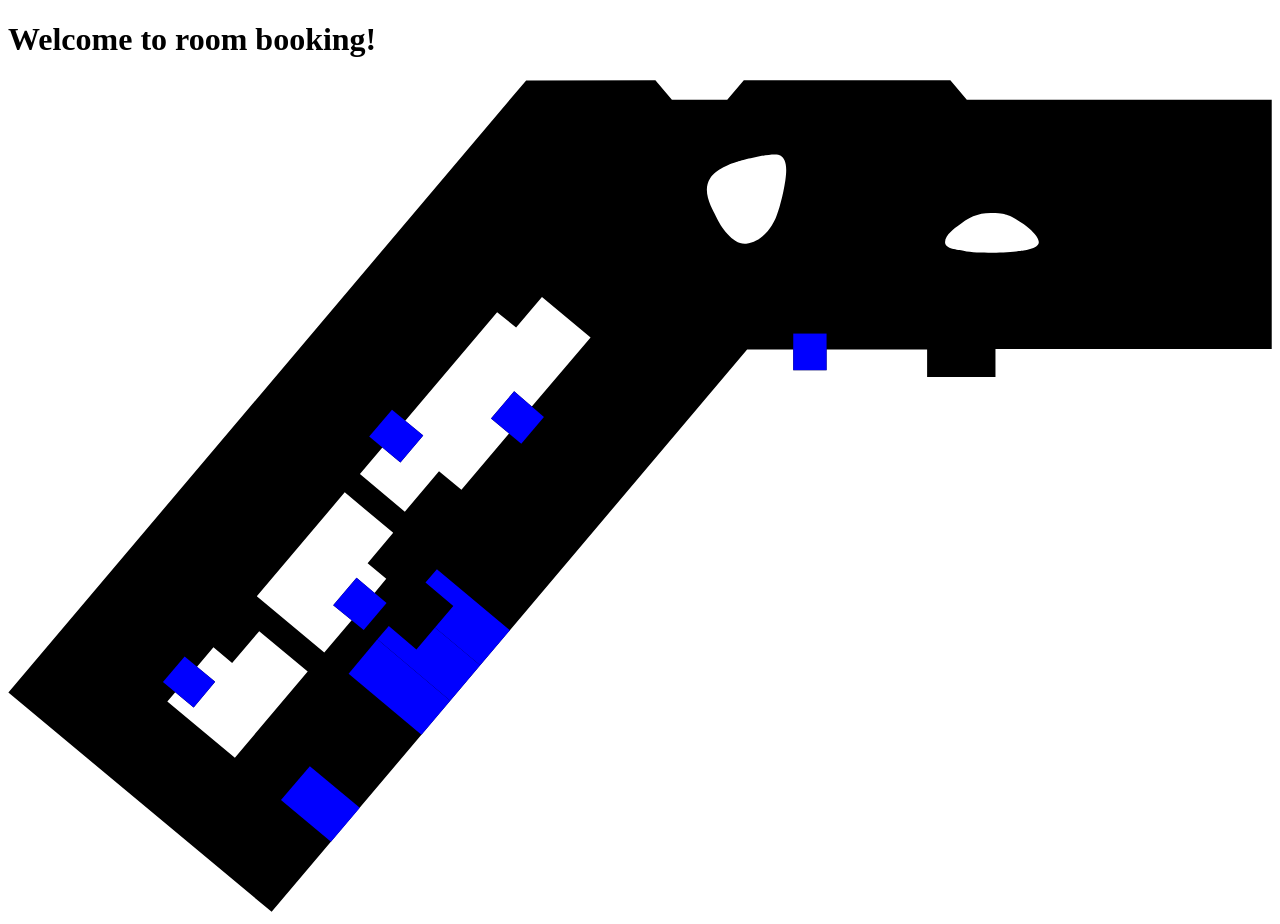
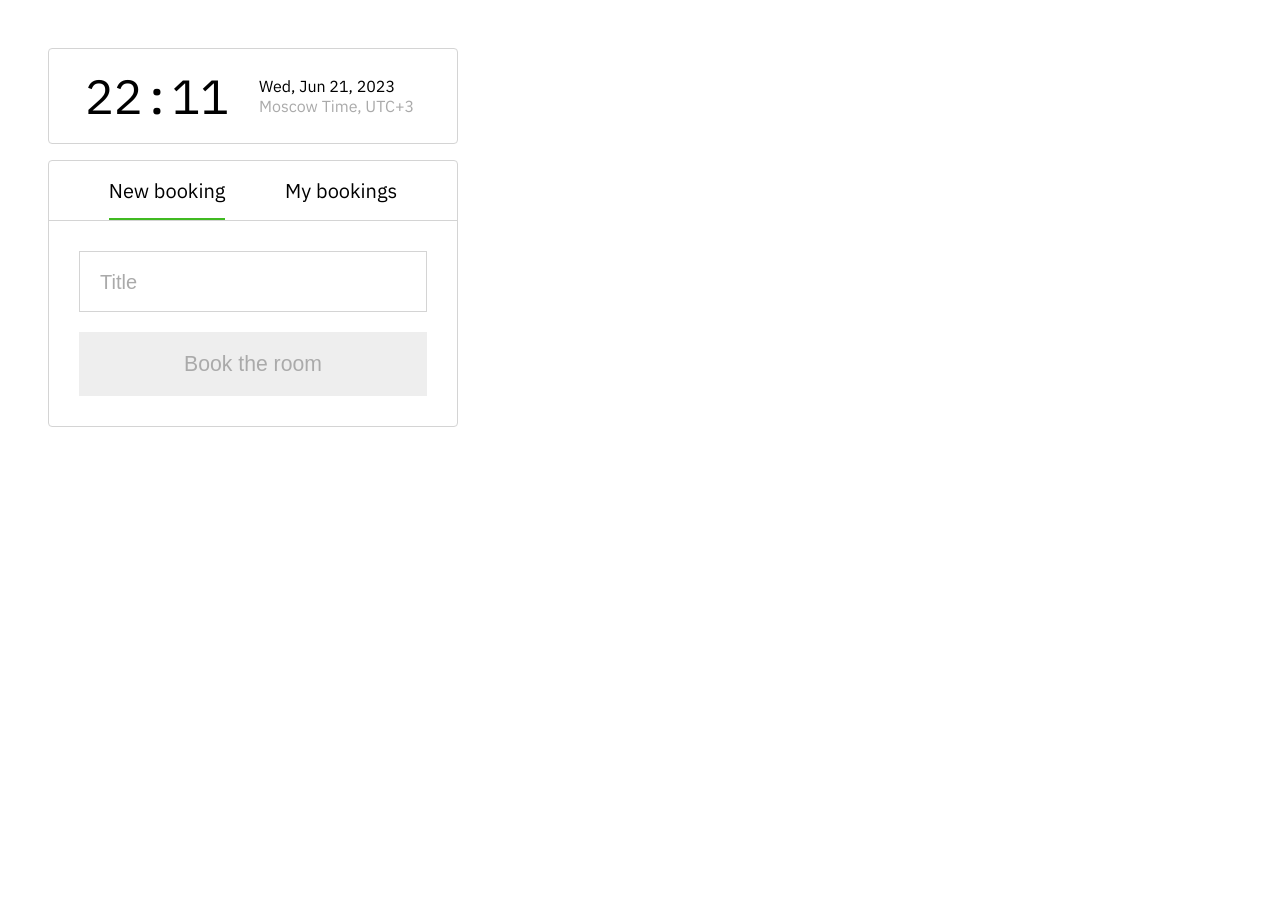
Before and after one commit to Inno-Gang/room-booking-app, a Nuxt app: page / in a window 1280 px wide. After the commit the page ends 800 px from the top, so only its background shows below. Built offline with nearby package versions, Linux system fonts and the light colour scheme.

Commit message:
feat: begin creating main page UI, fix styles formatting

```diff
--- /dev/null
+++ b/assets/css/globals.css
@@ -0,0 +1,23 @@
+:root {
+  --font-ibm-plex-sans: 'IBM Plex Sans';
+  --font-ibm-plex-mono: 'IBM Plex Mono';
+  --font-display: var(--font-ibm-plex-sans), sans-serif;
+  --font-mono: var(--font-ibm-plex-mono), monospace;
+  --page-background-color: #ffffff;
+}
+
+@media (prefers-color-scheme: dark) {
+  :root {
+    /* Dark theme */
+  }
+}
+
+body, html {
+  margin: 0;
+  padding: 0;
+  font-family: var(--font-display), sans-serif;
+}
+
+*, *::after, *::before {
+  box-sizing: border-box;
+}
--- /dev/null
+++ b/components/SquareButton.vue
@@ -0,0 +1,47 @@
+<template>
+  <button class="btn" v-bind="$attrs">
+    <slot/>
+  </button>
+</template>
+
+<style lang="scss" scoped>
+$text-normal-color: #ffffff;
+$bg-normal-color: #40BA21;
+$bg-hover-color: #369c1c;
+$text-disabled-color: #aaaaaa;
+$bg-disabled-color: #eeeeee;
+
+
+.btn {
+  cursor: pointer;
+
+  padding: 16px 20px;
+
+  font-size: 1.325rem;
+  font-weight: 400;
+  line-height: 1.5;
+  color: $text-normal-color;
+
+  background-color: $bg-normal-color;
+  border: none;
+  border-radius: 0;
+  outline: none;
+  box-shadow: none;
+
+  transition-timing-function: ease;
+  transition-duration: 0.5s;
+  transition-property: background-color;
+
+  &:disabled {
+    cursor: not-allowed;
+    color: $text-disabled-color;
+    background-color: $bg-disabled-color;
+    transition-duration: unset;
+  }
+
+  &:not(:disabled):hover {
+    background-color: $bg-hover-color;
+    transition-duration: 0.2s;
+  }
+}
+</style>
--- /dev/null
+++ b/components/SquareInput.vue
@@ -0,0 +1,56 @@
+<script lang="ts" setup>
+defineProps(["modelValue"]);
+defineEmits(["update:modelValue"]);
+
+const inputRef = ref<HTMLInputElement>();
+
+function handleInputClick() {
+  inputRef.value?.focus();
+}
+</script>
+
+<template>
+  <div class="container" @click="handleInputClick">
+    <input
+      ref="inputRef"
+      :value="modelValue"
+      class="input"
+      v-bind="$attrs"
+      @input="$emit('update:modelValue', $event.target.value)"
+    >
+  </div>
+</template>
+
+<style lang="scss" scoped>
+
+$placeholder-color: #AAAAAA;
+$border-color: #D4D4D4;
+$font-size: 1.25rem;
+
+.container {
+  padding: 16px 20px;
+  font-size: $font-size;
+  border: 1px solid $border-color;
+
+  &:hover {
+    cursor: text;
+  }
+}
+
+.input {
+  width: 100%;
+  margin: 0;
+  padding: 0;
+
+  font-size: $font-size;
+
+  background-color: transparent;
+  border: none;
+  outline: none;
+  box-shadow: none;
+
+  &::placeholder {
+    color: $placeholder-color;
+  }
+}
+</style>
--- a/nuxt.config.ts
+++ b/nuxt.config.ts
@@ -1,4 +1,13 @@
 // https://nuxt.com/docs/api/configuration/nuxt-config
 export default defineNuxtConfig({
-  devtools: { enabled: true }
-})
+  devtools: { enabled: true },
+  css: ["~/assets/css/globals.css"],
+  modules: ["@nuxtjs/google-fonts"],
+  googleFonts: {
+    subsets: ["cyrillic", "latin"],
+    families: {
+      "IBM+Plex+Sans": [400],
+      "IBM+Plex+Mono": [400],
+    },
+  },
+});
--- a/pages/index.vue
+++ b/pages/index.vue
@@ -1,4 +1,155 @@
+<script lang="ts" setup>
+import { useNow } from "@vueuse/core";
+
+const title = ref("");
+const disabled = computed(() => {
+  return title.value.length === 0;
+});
+
+const now = useNow();
+const time = computed(() => {
+  return now.value.toLocaleString("en-US", {
+    timeZone: "Europe/Moscow",
+    hour: "numeric",
+    minute: "numeric",
+    hour12: false,
+  });
+});
+const fullDate = computed(() => {
+  return now.value.toLocaleString("en-US", {
+    timeZone: "Europe/Moscow",
+    weekday: "short",
+    month: "short",
+    day: "numeric",
+    year: "numeric",
+  });
+});
+
+
+</script>
+
 <template>
-  <h1>Welcome to room booking!</h1>
-  <Map></Map>
+  <div class="sidebar">
+    <div class="plate time-plate">
+      <span class="time-plate__time">{{ time }}</span>
+      <div class="time-plate__date-container">
+        <span class="time-plate__date">{{ fullDate }}</span>
+        <span class="time-plate__timezone">Moscow Time, UTC+3</span>
+      </div>
+    </div>
+    <div class="plate">
+      <div class="booking-plate__header">
+        <span class="booking-plate__section-item active">New booking</span>
+        <span class="booking-plate__section-item">My bookings</span>
+      </div>
+      <div class="booking-plate__body">
+        <SquareInput v-model="title" placeholder="Title"/>
+        <SquareButton :disabled="disabled" class="book-btn">Book the room</SquareButton>
+      </div>
+    </div>
+  </div>
 </template>
+
+<style lang="scss" scoped>
+
+$borders-color: #D4D4D4;
+$plates-spacing: 16px;
+$color-secondary: #AAAAAA;
+$content-spacing: 20px;
+$active-section: #40BA21;
+
+.sidebar {
+  position: sticky;
+  z-index: 2;
+  top: 0;
+  bottom: 0;
+  left: 0;
+
+  overflow-x: hidden;
+  overflow-y: auto;
+  display: inline-flex;
+  flex-direction: column;
+
+  height: 100%;
+  padding: 48px;
+
+  background-color: transparent;
+}
+
+.plate {
+  width: 410px;
+  border: 1px solid $borders-color;
+  border-radius: 4px;
+}
+
+.plate:not(:last-child) {
+  margin-bottom: $plates-spacing;
+}
+
+.booking-plate__header {
+  display: flex;
+  align-items: center;
+  justify-content: space-evenly;
+  border-bottom: 1px solid $borders-color;
+}
+
+.booking-plate__section-item {
+  position: relative;
+  padding-top: 16px;
+  padding-bottom: 16px;
+  font-size: 1.25rem;
+
+  &.active::after {
+    content: "";
+
+    position: absolute;
+    right: 0;
+    bottom: 0;
+    left: 0;
+
+    display: block;
+
+    width: 100%;
+    height: 2px;
+
+    background-color: $active-section;
+  }
+}
+
+.booking-plate__body {
+  display: flex;
+  flex-direction: column;
+  padding: 30px;
+
+  & > *:not(:last-child) {
+    margin-bottom: 20px;
+  }
+}
+
+.time-plate {
+  display: flex;
+  padding: 16px 36px;
+}
+
+
+.time-plate__time {
+  margin-right: 30px;
+  font-family: var(--font-mono);
+  font-size: 3rem;
+}
+
+.time-plate__date-container {
+  display: flex;
+  flex-direction: column;
+  align-items: flex-start;
+  justify-content: center;
+}
+
+.time-plate__date {
+  white-space: nowrap;
+}
+
+.time-plate__timezone {
+  color: $color-secondary;
+}
+</style>
--- /dev/null
+++ b/pages/map.vue
@@ -0,0 +1,3 @@
+<template>
+  <Map></Map>
+</template>
```
